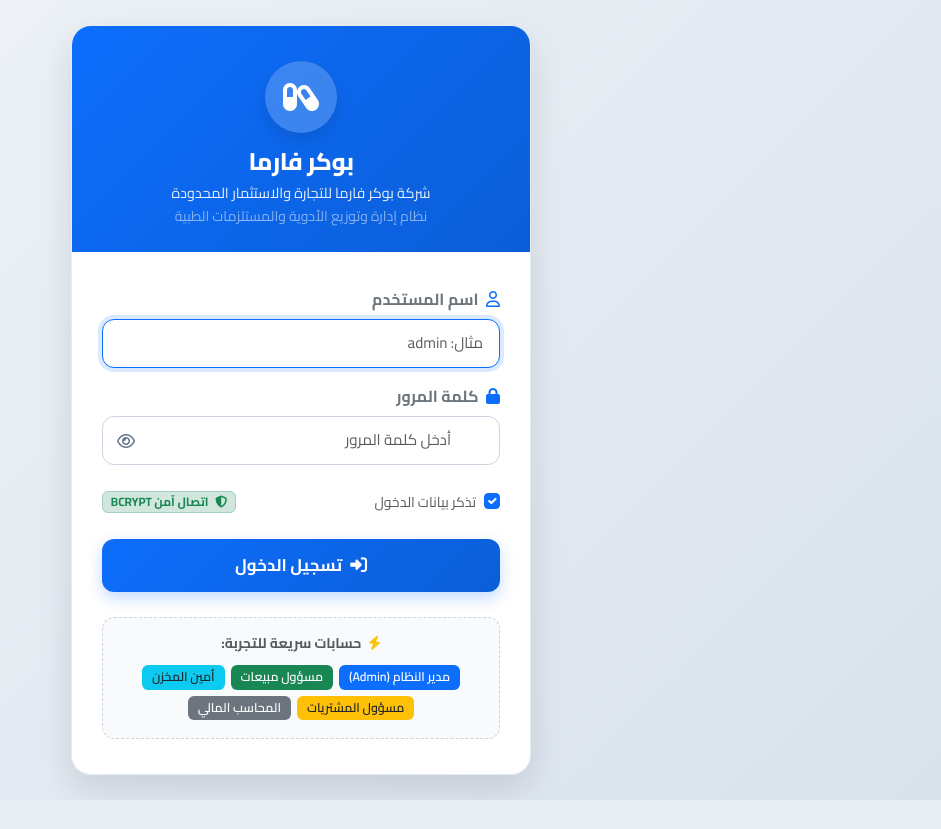
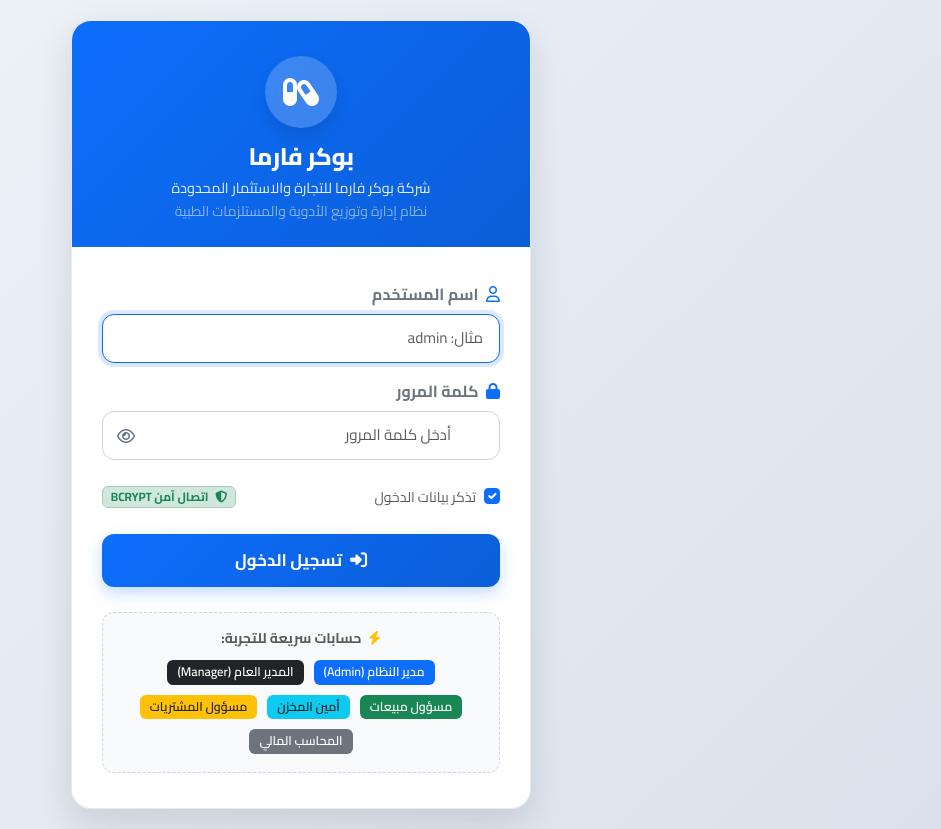
Before and after one commit to AbubakrSiddig/Web-Project-s, a PHP site: page /public/login.html in a window 1280 px wide. Shown: the whole page, without its empty margins (339-1280 px from the left). Before the commit the page ends 800 px from the top, so only its background shows below. Run offline with PHP 8.4, Linux system fonts and the light colour scheme; some libraries are stand-ins or nearby versions.

Commit message:
Fix web login routing, cache busting and API base URL resolution

```diff
--- a/public/api-config.js
+++ b/public/api-config.js
@@ -11,19 +11,15 @@ const API_CONFIG = {
             return window.ELECTRON_API_URL;
         }
 
-        // الكشف التلقائي عند العمل عبر متصفح الويب المحلي أو الخادم
+        // الكشف التلقائي عند العمل عبر متصفح الويب المحلي أو السحابي
         if (typeof window !== 'undefined' && window.location) {
             const origin = window.location.origin;
             const pathname = window.location.pathname;
 
-            // إذا كان التطبيق يعمل داخل مجلد فرعي في XAMPP
-            const subDirMatch = pathname.match(/^(\/[^\/]+)/);
+            // إذا كان التطبيق يعمل داخل مجلد فرعي في XAMPP (مثل /poker/public)
             if (pathname.includes('/public')) {
                 const basePath = pathname.substring(0, pathname.indexOf('/public') + 7);
                 return `${origin}${basePath}/index.php/api`;
-            } else if (subDirMatch && !pathname.startsWith('/api')) {
-                // مسار فرعي لمشروع XAMPP
-                return `${origin}${subDirMatch[1]}/api`;
             }
 
             return `${origin}/api`;
@@ -83,11 +79,14 @@ const API_CONFIG = {
                         window.location.href = 'login.html';
                     }
                 }
-                throw {
-                    status: response.status,
-                    message: (data && data.message) ? data.message : `خطأ في الخادم (${response.status})`,
-                    errors: (data && data.errors) ? data.errors : null
-                };
+                const err = new Error((data && data.message) ? data.message : `خطأ في الخادم (${response.status})`);
+                err.status = response.status;
+                err.errors = (data && data.errors) ? data.errors : null;
+                throw err;
+            }
+
+            if (!data) {
+                throw new Error('استجابة غير صالحة من الخادم (Invalid Response)');
             }
 
             return data;
--- a/public/index.html
+++ b/public/index.html
@@ -1197,11 +1197,11 @@
     </div>
 </div>
 
-<!-- Scripts -->
+<!-- Scripts (Cache Busted) -->
 <script src="https://cdn.jsdelivr.net/npm/bootstrap@5.3.2/dist/js/bootstrap.bundle.min.js"></script>
 <script src="https://cdn.jsdelivr.net/npm/sweetalert2@11"></script>
-<script src="api-config.js"></script>
-<script src="js/auth.js"></script>
+<script src="api-config.js?v=0.1.3"></script>
+<script src="js/auth.js?v=0.1.3"></script>
 
 <script>
     Auth.requireAuth();
--- a/public/js/auth.js
+++ b/public/js/auth.js
@@ -78,7 +78,8 @@ const Auth = {
             );
             return response.data;
         }
-        throw new Error(response.message || 'فشل تسجيل الدخول');
+        const errMsg = (response && response.message) ? response.message : 'فشل تسجيل الدخول، يرجى التأكد من البيانات';
+        throw new Error(errMsg);
     },
 
     /**
--- a/public/login.html
+++ b/public/login.html
@@ -190,20 +190,23 @@
             <div class="text-muted small fw-bold mb-2">
                 <i class="fa-solid fa-bolt text-warning me-1"></i> حسابات سريعة للتجربة:
             </div>
-            <div class="d-flex flex-wrap justify-content-center">
-                <span class="badge bg-primary" onclick="setDemoCredentials('admin', 'Admin@123456')">
+            <div class="d-flex flex-wrap justify-content-center gap-1">
+                <span class="badge bg-primary" role="button" onclick="setDemoCredentials('admin', 'Admin@123456')">
                     مدير النظام (Admin)
                 </span>
-                <span class="badge bg-success" onclick="setDemoCredentials('sales', 'Sales@123')">
+                <span class="badge bg-dark" role="button" onclick="setDemoCredentials('manager', 'Manager@123')">
+                    المدير العام (Manager)
+                </span>
+                <span class="badge bg-success" role="button" onclick="setDemoCredentials('sales', 'Sales@123')">
                     مسؤول مبيعات
                 </span>
-                <span class="badge bg-info text-dark" onclick="setDemoCredentials('store', 'Store@123')">
+                <span class="badge bg-info text-dark" role="button" onclick="setDemoCredentials('store', 'Store@123')">
                     أمين المخزن
                 </span>
-                <span class="badge bg-warning text-dark" onclick="setDemoCredentials('purchase', 'Purchase@123')">
+                <span class="badge bg-warning text-dark" role="button" onclick="setDemoCredentials('purchase', 'Purchase@123')">
                     مسؤول المشتريات
                 </span>
-                <span class="badge bg-secondary" onclick="setDemoCredentials('account', 'Account@123')">
+                <span class="badge bg-secondary" role="button" onclick="setDemoCredentials('account', 'Account@123')">
                     المحاسب المالي
                 </span>
             </div>
@@ -213,9 +216,9 @@
 
 <!-- SweetAlert2 -->
 <script src="https://cdn.jsdelivr.net/npm/sweetalert2@11"></script>
-<!-- API Config & Auth Scripts -->
-<script src="api-config.js"></script>
-<script src="js/auth.js"></script>
+<!-- API Config & Auth Scripts (Cache Busted) -->
+<script src="api-config.js?v=0.1.3"></script>
+<script src="js/auth.js?v=0.1.3"></script>
 
 <script>
     // التعبئة السريعة للحسابات
```
Also changed, not shown: routes/web.php (+11 -1 lines), tests/test_http_login.php (added, +13 -0 lines).
